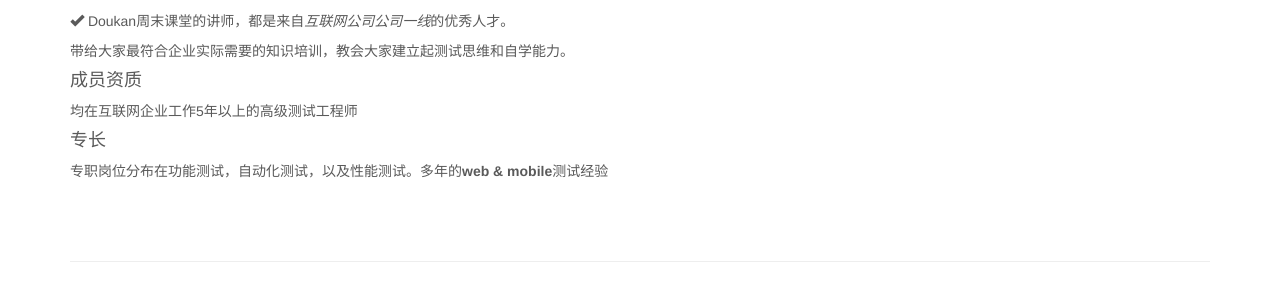
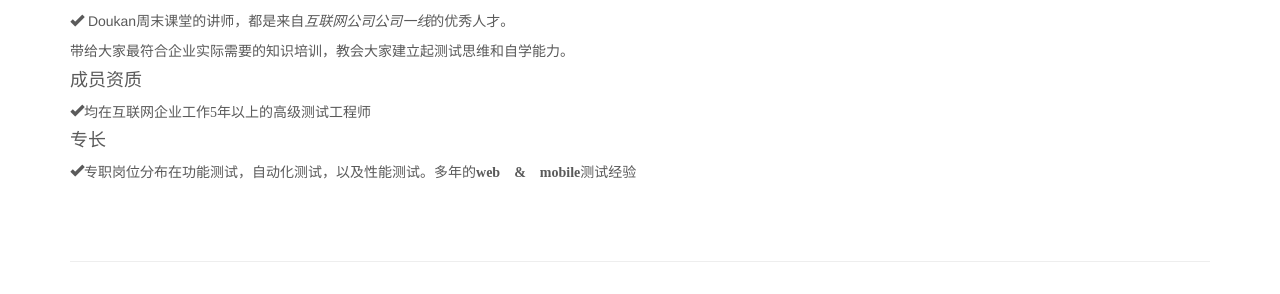
Before and after one commit to guming/myblog, a Jekyll site: the page home.html, which Jekyll copies as it is, in a window 1280 px wide. Shown: the part 667-961 px from the top of the page. Built offline with Jekyll 4.4.1, drawn with Linux system fonts in a browser that asks for light colours; nearby versions of some CDN libraries.

Commit message:
add new element

```diff
--- a/home.html
+++ b/home.html
@@ -167,9 +167,9 @@
 Doukan周末课堂的讲师，都是来自<em>互联网公司公司一线</em>的优秀人才。</p>
           <p>带给大家最符合企业实际需要的知识培训，教会大家建立起测试思维和自学能力。</p>
           <h4>成员资质</h4>
-          <p>均在互联网企业工作5年以上的高级测试工程师</p>
+          <p><span class="glyphicon glyphicon-ok">均在互联网企业工作5年以上的高级测试工程师</p>
           <h4>专长</h4>
-          <p>专职岗位分布在功能测试，自动化测试，以及性能测试。多年的<strong>web & mobile</strong>测试经验</p>
+          <p><span class="glyphicon glyphicon-ok">专职岗位分布在功能测试，自动化测试，以及性能测试。多年的<strong>web & mobile</strong>测试经验</p>
 
          </div>
          <div class="tab-pane fade" id="ejb">
```
